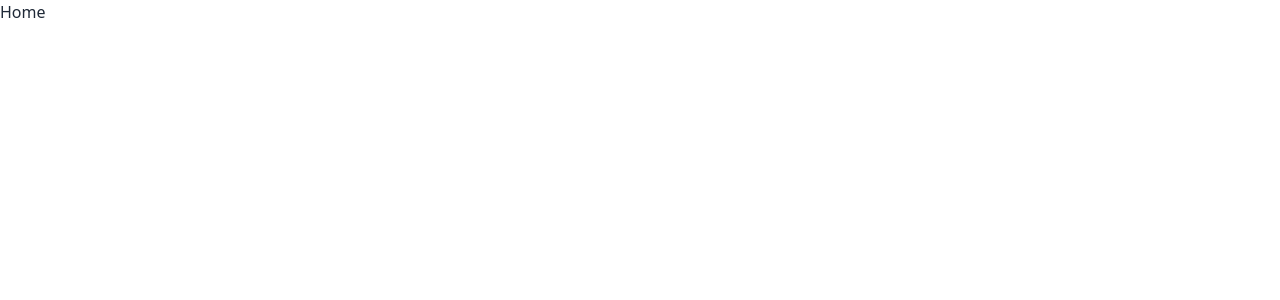
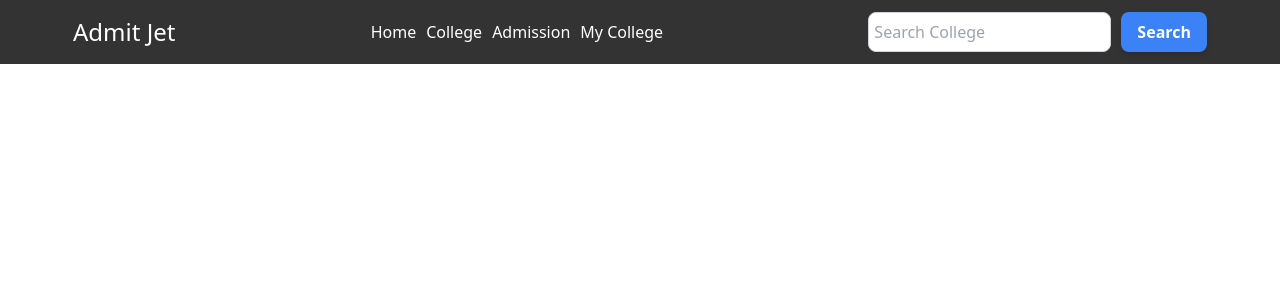
Before and after one commit to mssadik/admit-jet, a React (Vite) app: page / in a window 1280 px wide. Shown: the top 300 px of the page. Built offline with nearby package versions, Linux system fonts and the light colour scheme.

Commit message:
navbar is done with responsive

```diff
--- a/src/Layout/Main.jsx
+++ b/src/Layout/Main.jsx
@@ -1,8 +1,10 @@
 import { Outlet } from "react-router-dom";
+import Navbar from "../Pages/Shared/Navbar/Navbar";
 
 const Main = () => {
     return (
         <div>
+            <Navbar></Navbar>
             <Outlet></Outlet>
         </div>
     );
--- a/src/Pages/Home/Home/Home.jsx
+++ b/src/Pages/Home/Home/Home.jsx
@@ -3,7 +3,7 @@
 const Home = () => {
     return (
         <div>
-            <h2>Home</h2>
+
         </div>
     );
 };
--- /dev/null
+++ b/src/Pages/Shared/Navbar/Navbar.css
@@ -0,0 +1,61 @@
+/* Sample CSS for the responsive navbar */
+.navbar {
+    background-color: #333;
+    color: #fff;
+    padding: 10px;
+}
+
+.navbar-container {
+    display: flex;
+    justify-content: space-between;
+    align-items: center;
+    width: 90%;
+    margin: 0 auto;
+  }
+
+  .navbar-logo {
+    /* font-size: 1.5rem; */
+  }
+
+  .navbar-links {
+    display: flex;
+    justify-content: space-between;
+    align-items: center;
+  }
+
+  .navbar-links a {
+    color: #fff;
+    text-decoration: none;
+    margin-right: 10px;
+  }
+
+  .navbar-search input {
+    padding: 5px;
+    margin-right: 10px;
+  }
+
+  .navbar-mobile-toggle {
+    cursor: pointer;
+    font-size: 1.5rem;
+  }
+
+  @media screen and (max-width: 768px) {
+    .navbar-links {
+      display: none;
+    }
+
+    .navbar-links.active {
+      display: flex;
+      flex-direction: column;
+      position: absolute;
+      top: 60px; /* Adjust this value as per your design */
+      left: 10px; /* Adjust this value as per your design */
+      background-color: #333;
+      padding: 10px;
+      width: 100%;
+    }
+
+    .navbar-links.active a {
+      margin: 5px 0;
+    }
+  }
--- a/src/Pages/Shared/Navbar/Navbar.jsx
+++ b/src/Pages/Shared/Navbar/Navbar.jsx
@@ -1,9 +1,43 @@
+import './Navbar.css'
+import { useState } from 'react';
+
 
 const Navbar = () => {
+    const [isMobileMenuOpen, setIsMobileMenuOpen] = useState(false);
+
+    const toggleMobileMenu = () => {
+        setIsMobileMenuOpen(!isMobileMenuOpen);
+    };
+
     return (
-        <div>
-            <h2>Navbar</h2>
-        </div>
+        <nav className="navbar">
+            <div className="navbar-container">
+                <div className="md:text-2xl hidden md:block">
+                    Admit Jet
+                </div>
+                <div className={`navbar-links ${isMobileMenuOpen ? 'active' : ''}`}>
+                    <a href="home">Home</a>
+                    <a href="/college">College</a>
+                    <a href="/admission">Admission</a>
+                    <a href="/myCollege">My College</a>
+                </div>
+                <div className="navbar-search flex">
+                    <input
+                        type="text"
+                        placeholder="Search College"
+                        className="px-4 py-2 mr-2 border border-gray-300 focus:outline-none focus:ring focus:border-blue-500 rounded-lg flex-grow"
+                    />
+                    <button className="px-4 py-2 bg-blue-500 hover:bg-blue-600 text-white font-semibold rounded-lg shadow-md">
+                        Search
+                    </button>
+                </div>
+
+                <div className="navbar-mobile-toggle md:hidden " onClick={toggleMobileMenu}>
+                    {/* You can use a hamburger icon here */}
+                    ☰
+                </div>
+            </div>
+        </nav>
     );
 };
 
--- a/src/main.jsx
+++ b/src/main.jsx
@@ -8,6 +8,8 @@ import router from './Routes/Routes.jsx';
 
 ReactDOM.createRoot(document.getElementById('root')).render(
   <React.StrictMode>
-     <RouterProvider router={router} />
+    <div className='w-90 mx-auto'>
+      <RouterProvider router={router} />
+    </div>
   </React.StrictMode>,
 )
```
